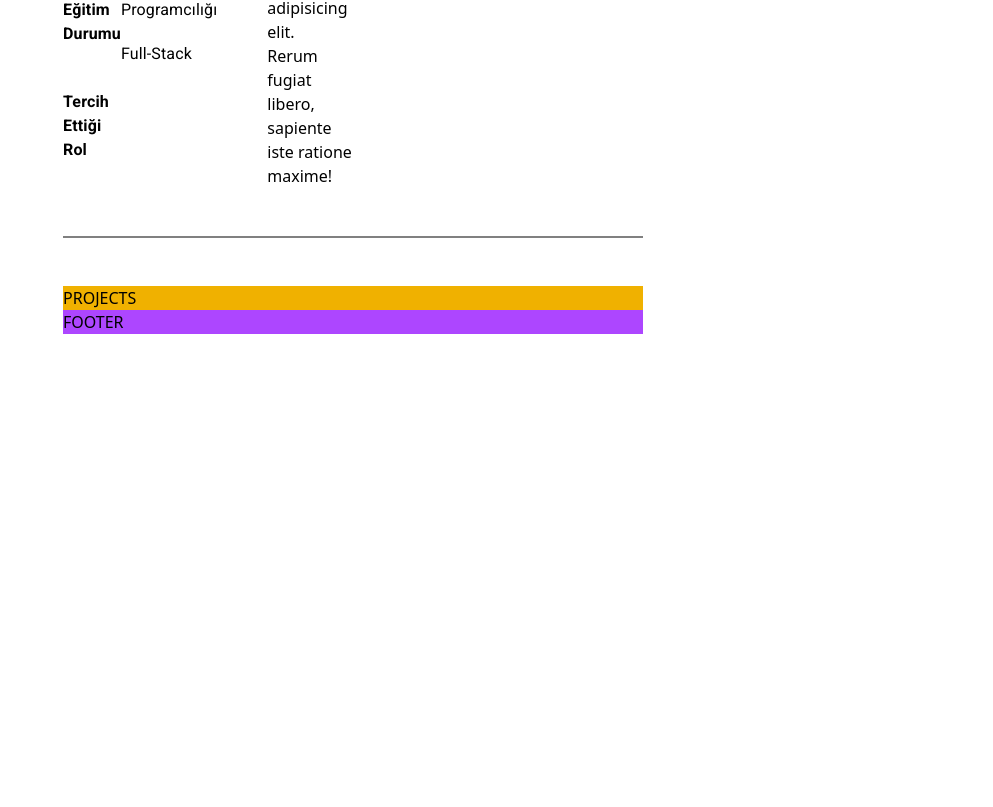
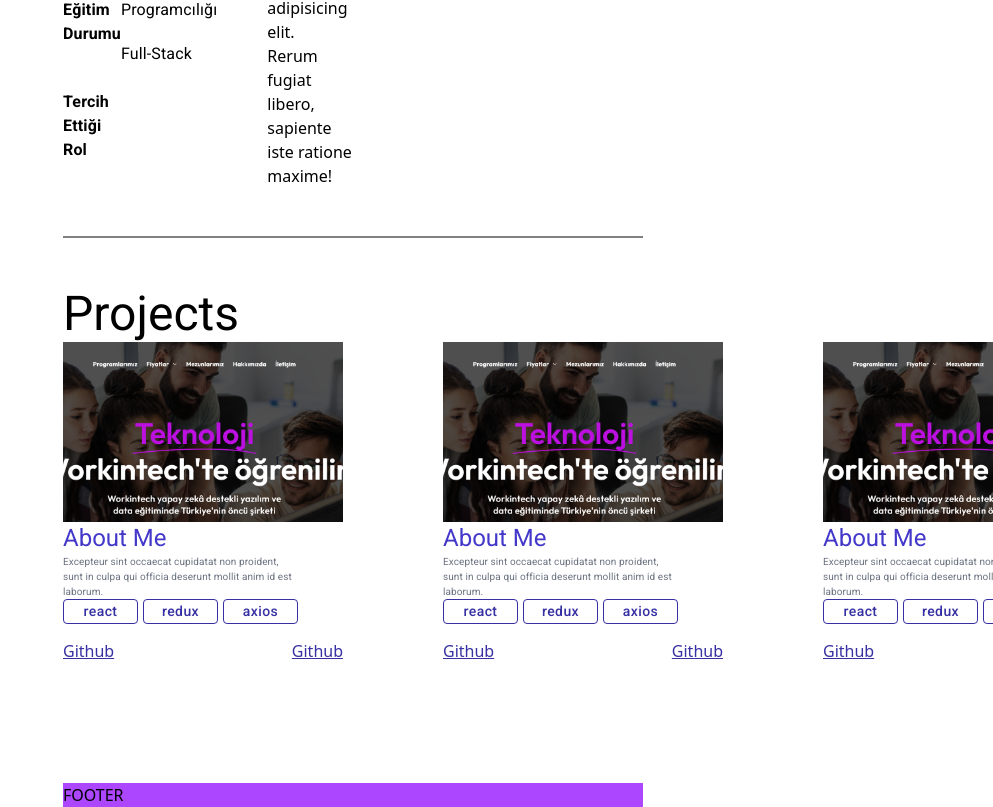
Before and after one commit to emrkn-ulkr/Chirpify, a React (Vite) app: page / in a window 1280 px wide. Shown: the part 1165-1972 px from the top of the page, without its empty margins (287-1280 px from the left). Before the commit the page ends 1499 px from the top, so only its background shows below. Built offline with nearby package versions, Linux system fonts and the light colour scheme.

Commit message:
Projects Sayfası tamamlandı. kalan toplam: 4/5

```diff
--- a/src/App.jsx
+++ b/src/App.jsx
@@ -13,7 +13,7 @@ function App() {
       <div><Header /></div>
       <div><Skills /></div>
       <div><Profile /></div>
-      <div className="bg-yellow-500"><Projects /></div>
+      <div><Projects /></div>
       <div className="bg-purple-500"><Footer /></div>
     </div>
 
--- a/src/components/Projects.jsx
+++ b/src/components/Projects.jsx
@@ -1,10 +1,197 @@
-import React from 'react'
+import React from 'react';
+import { Typography } from '@mui/material';
+import Avatar from '@mui/material/Avatar';
+import workintech from "../images/wrkntch.png";
+import Button from '@mui/material/Button';
 
 function Projects() {
     return (
-        <div>
-            PROJECTS
-        </div>
+        <section> {/* Ana bölüm  */}
+            <header>
+                <Typography variant='h3'>
+                    Projects
+                </Typography>
+            </header>
+
+
+            <section style={{ display: "flex", justifyContent: "space-between", gap: "100px" }}> {/* İç bölümler */}
+
+                <article style={{ display: "flex", flexDirection: "column", width: "280px" }}>  {/* 1. Kart  */}
+                    <Avatar
+                        alt="Emirkan Ülker"
+                        src={workintech}
+                        sx={{
+                            width: 280,          // genişlik
+                            height: 180,         // yükseklik // kareye yakın görünüm
+                            borderRadius: 0
+                        }} />
+                    <Typography variant='h5' sx={{ color: "#4338ca" }}>About Me</Typography>
+                    <Typography fontSize={10} sx={{ color: "#6b7280" }}>Excepteur sint occaecat cupidatat non proident, <br />
+                        sunt in culpa qui officia deserunt mollit anim id est <br /> laborum.
+                    </Typography>
+
+                    <nav style={{ display: "flex", gap: "5px" }}>
+                        <Button
+                            variant="outlined"
+                            sx={{
+                                color: "#3730a3",       // yazı rengi
+                                borderColor: "#3730a3", // çerçeve rengi
+                                textTransform: "none",
+                                height: "25px",
+                                width: "75px"  // büyük harfi kaldırmak için
+                            }}
+                        >react</Button>
+
+                        <Button
+                            variant="outlined"
+                            sx={{
+                                color: "#3730a3",       // yazı rengi
+                                borderColor: "#3730a3", // çerçeve rengi
+                                textTransform: "none",
+                                height: "25px",
+                                width: "75px"  // büyük harfi kaldırmak için
+                            }}
+                        >redux</Button>
+
+                        <Button
+                            variant="outlined"
+                            sx={{
+                                color: "#3730a3",       // yazı rengi
+                                borderColor: "#3730a3", // çerçeve rengi
+                                textTransform: "none",
+                                height: "25px",
+                                width: "75px"  // büyük harfi kaldırmak için
+                            }}
+                        >axios</Button>
+                    </nav>
+
+                    <footer style={{ display: "flex", justifyContent: "space-between" }}>
+                        <a href="https://seinfeldquotes.com" style={{ color: "#3730a3", textDecoration: "underline", marginTop: "15px" }}> Github </a>
+                        <a href="https://seinfeldquotes.com" style={{ color: "#3730a3", textDecoration: "underline", marginTop: "15px" }}> Github </a>
+                    </footer>
+
+                </article>
+
+                <article style={{ display: "flex", flexDirection: "column", width: "280px" }}> {/*  2. Kart */}
+                    <Avatar
+                        alt="Emirkan Ülker"
+                        src={workintech}
+                        sx={{
+                            width: 280,
+                            height: 180,
+                            borderRadius: 0
+                        }} />
+                    <Typography variant='h5' sx={{ color: "#4338ca" }}>About Me</Typography>
+                    <Typography fontSize={10} sx={{ color: "#6b7280" }}>Excepteur sint occaecat cupidatat non proident, <br />
+                        sunt in culpa qui officia deserunt mollit anim id est <br /> laborum.
+                    </Typography>
+
+                    <nav style={{ display: "flex", gap: "5px" }}>
+                        <Button
+                            variant="outlined"
+                            sx={{
+                                color: "#3730a3",
+                                borderColor: "#3730a3",
+                                textTransform: "none",
+                                height: "25px",
+                                width: "75px"
+                            }}
+                        >react</Button>
+
+                        <Button
+                            variant="outlined"
+                            sx={{
+                                color: "#3730a3",
+                                borderColor: "#3730a3",
+                                textTransform: "none",
+                                height: "25px",
+                                width: "75px"
+                            }}
+                        >redux</Button>
+
+                        <Button
+                            variant="outlined"
+                            sx={{
+                                color: "#3730a3",
+                                borderColor: "#3730a3",
+                                textTransform: "none",
+                                height: "25px",
+                                width: "75px"
+                            }}
+                        >axios</Button>
+                    </nav>
+
+                    <footer style={{ display: "flex", justifyContent: "space-between" }}>
+                        <a href="https://seinfeldquotes.com" style={{ color: "#3730a3", textDecoration: "underline", marginTop: "15px" }}> Github </a>
+                        <a href="https://seinfeldquotes.com" style={{ color: "#3730a3", textDecoration: "underline", marginTop: "15px" }}> Github </a>
+
+                    </footer>
+                </article>
+
+                <article style={{ display: "flex", flexDirection: "column", width: "280px" }}> {/* 3. Kart */}
+                    <Avatar
+                        alt="Emirkan Ülker"
+                        src={workintech}
+                        sx={{
+                            width: 280,
+                            height: 180,
+                            borderRadius: 0
+                        }} />
+                    <Typography variant='h5' sx={{ color: "#4338ca" }}>About Me</Typography>
+                    <Typography fontSize={10} sx={{ color: "#6b7280" }}>Excepteur sint occaecat cupidatat non proident, <br />
+                        sunt in culpa qui officia deserunt mollit anim id est <br /> laborum.
+                    </Typography>
+                    <nav style={{ display: "flex", gap: "5px" }}>
+                        <Button
+                            variant="outlined"
+                            sx={{
+                                color: "#3730a3",
+                                borderColor: "#3730a3",
+                                textTransform: "none",
+                                height: "25px",
+                                width: "75px"
+                            }}
+                        >react</Button>
+
+                        <Button
+                            variant="outlined"
+                            sx={{
+                                color: "#3730a3",
+                                borderColor: "#3730a3",
+                                textTransform: "none",
+                                height: "25px",
+                                width: "75px"
+                            }}
+                        >redux</Button>
+
+                        <Button
+                            variant="outlined"
+                            sx={{
+                                color: "#3730a3",
+                                borderColor: "#3730a3",
+                                textTransform: "none",
+                                height: "25px",
+                                width: "75px"
+                            }}
+                        >axios</Button>
+                    </nav>
+
+                    <footer style={{ display: "flex", justifyContent: "space-between" }}>
+                        <a href="https://seinfeldquotes.com" style={{ color: "#3730a3", textDecoration: "underline", marginTop: "15px" }}> Github </a>
+                        <a href="https://seinfeldquotes.com" style={{ color: "#3730a3", textDecoration: "underline", marginTop: "15px" }}> Github </a>
+
+                    </footer>
+
+                </article>
+
+            </section>
+            <br />
+            <br />
+            <br />
+            <br />
+            <br />
+        </section>
+
     )
 }
 
```
Also changed, not shown: src/images/wrkntch.png (added).
